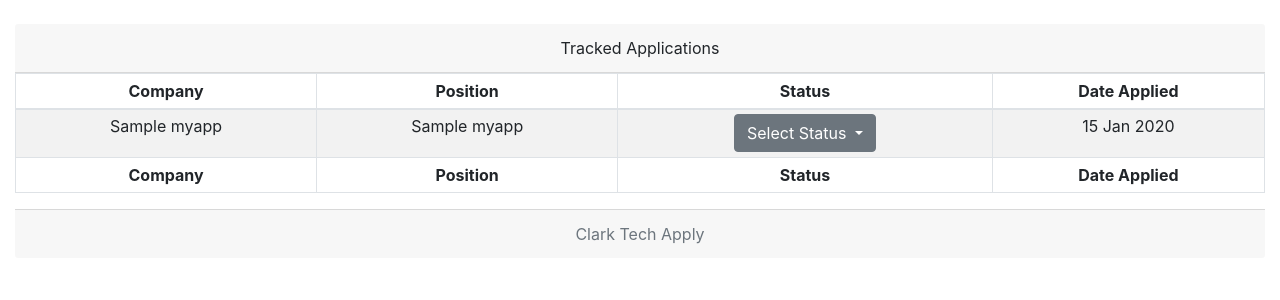
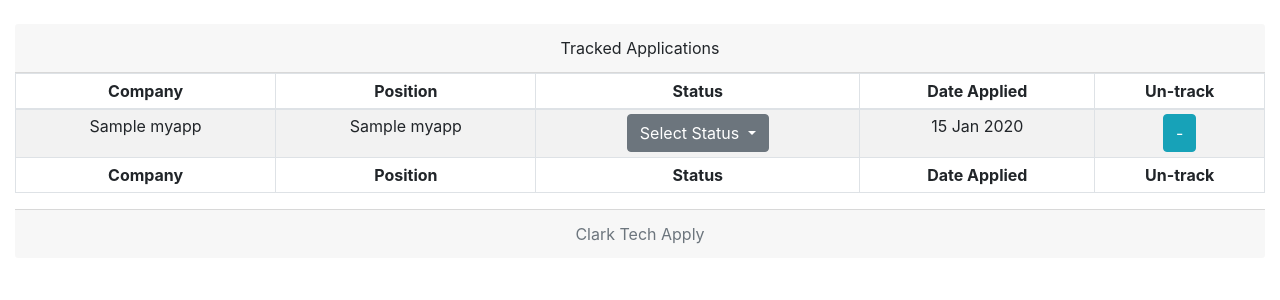
Before and after one commit to Evan-Hoffman/Clark-Tech-Apply, a Node server app: template views/myapps.hbs in a window 1280 px wide. Shown: the part 100-400 px from the top of the page. Run offline with Node 20, Linux system fonts and the light colour scheme; the template is opened without the code that fills it: most values are stand-ins (such as "Sample title", 1, 10 or a date in 2020); some libraries are stand-ins or nearby versions.

Commit message:
Added untrack functionality from myapps

```diff
--- a/routes/auth.js
+++ b/routes/auth.js
@@ -11,6 +11,8 @@ router.get('/logout', authController.logout);
 
 router.post('/track', authController.track);
 
+router.post('/untrack', authController.untrack);
+
 router.post('/update', authController.update);
 
 module.exports = router;
--- a/views/internships.hbs
+++ b/views/internships.hbs
@@ -63,7 +63,7 @@
                 <button name="job_id" class="btn btn-info" value={{job_id}}>+</button>
                 {{/if}}
               </form>
-
+        </td>
       </tr>
     {{/each}}
 
--- a/views/myapps.hbs
+++ b/views/myapps.hbs
@@ -46,6 +46,8 @@
       <th class="th-sm">Status
       </th>
       <th class="th-sm">Date Applied
+      </th>
+      <th class="th-sm">Un-track
       </th>
     </tr>
   </thead>
@@ -114,6 +116,12 @@
 
         <td>{{date_applied}}</td>
 
+        <td>
+          <form action="/auth/untrack" method="POST">
+                <button name="job_id" class="btn btn-info" value={{job_id}}>-</button>
+          </form>
+        </td>
+
       </tr>
     {{/each}}
 
@@ -129,6 +137,8 @@
       <th>Status
       </th>
       <th>Date Applied
+      </th>
+      <th>Un-track
       </th>
     </tr>
   </tfoot>
```
Also changed, not shown: controllers/auth.js (+19 -0 lines).
